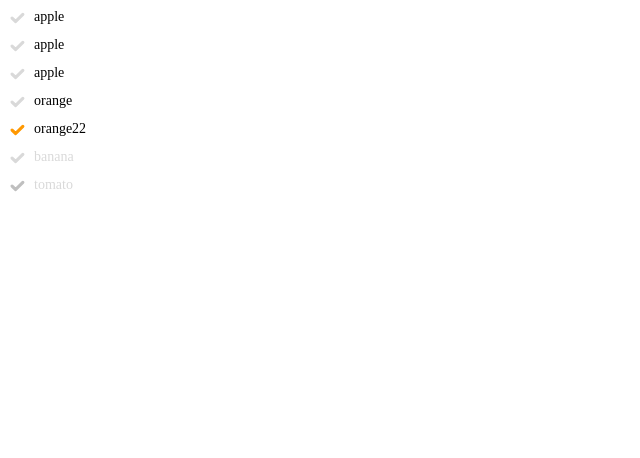
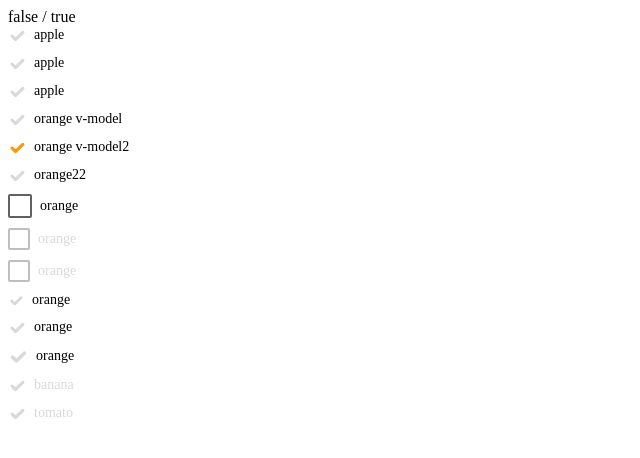
Before and after one commit to katanazero86/edge-checkbox-next, a Vue app: page / in a window 1280 px wide. Shown: the top 458 px of the page, without its empty margins (0-640 px from the left). Built offline with nearby package versions, Linux system fonts and the light colour scheme.

Commit message:
[체크박스 컴포넌트] npm repository 에 출시할.. 컴포넌트 제작중..

```diff
--- a/src/App.vue
+++ b/src/App.vue
@@ -1,22 +1,38 @@
 <script setup lang="ts">
     // This starter template is using Vue 3 <script setup> SFCs
     // Check out https://v3.vuejs.org/api/sfc-script-setup.html#sfc-script-setup
+    import {ref} from 'vue';
     import EdgeCheckbox from './components/EdgeCheckbox/EdgeCheckbox.vue';
 
     const handleChange = (checked: boolean) => {
-        console.log(checked)
+        console.log(checked);
+        console.log('v-model', isChecked.value);
     }
+
+    const isChecked = ref(false);
+    const isChecked2 = ref(true);
+
+
 
 </script>
 
 <template>
+  {{isChecked}} / {{isChecked2}}
   <EdgeCheckbox option="apple" color="primary" @change="handleChange"/>
   <EdgeCheckbox option="apple" color="secondary" @change="handleChange"/>
   <EdgeCheckbox option="apple" color="red" @change="handleChange"/>
 
-  <EdgeCheckbox option="orange" color="orange" @change="handleChange"/>
+  <EdgeCheckbox option="orange v-model" color="orange" v-model:modelChecked="isChecked"/>
+  <EdgeCheckbox option="orange v-model2" color="orange" v-model:modelChecked="isChecked2"/>
+  <EdgeCheckbox option="orange22" color="orange" checked @change="handleChange"/>
 
-  <EdgeCheckbox option="orange22" color="orange" checked @change="handleChange"/>
+  <EdgeCheckbox option="orange" color="orange" @change="handleChange" border size="lg"/>
+  <EdgeCheckbox option="orange" color="orange" @change="handleChange" border disabled/>
+  <EdgeCheckbox option="orange" color="orange" @change="handleChange" border disabled checked/>
+
+  <EdgeCheckbox option="orange" color="red" @change="handleChange" size="sm"/>
+  <EdgeCheckbox option="orange" color="orange" @change="handleChange" size="md"/>
+  <EdgeCheckbox option="orange" color="orange" @change="handleChange" size="lg"/>
 
   <EdgeCheckbox option="banana" disabled/>
   <EdgeCheckbox option="tomato" disabled checked/>
--- a/src/components/EdgeCheckbox/EdgeCheckbox.vue
+++ b/src/components/EdgeCheckbox/EdgeCheckbox.vue
@@ -1,9 +1,14 @@
 <template>
-  <div class="edge-checkbox" :class="[disabled && 'edge-checkbox--disabled']">
+  <div class="edge-checkbox" :class="[disabled && 'edge-checkbox--disabled', border && 'edge-checkbox--border']">
     <label class="edge-checkbox__label label" @change="handleCheckboxChange">
-      <input type="checkbox" :name="name" :id="id" :disabled="disabled" :value="value" :checked="checked">
-      <Check class="checkbox--unchecked" :color="checkboxColor.unchecked" :disabled="disabled"/>
-      <Check class="checkbox--checked" :color="checkboxColor.checked" :disabled="disabled"/>
+      <input type="checkbox" :name="name" :id="id" :disabled="disabled" :value="value" :checked="modelChecked">
+      <Check class="checkbox--unchecked" :width="checkboxSize.width" :height="checkboxSize.height"
+             :color="checkboxColor.unchecked"
+             :style="[(border && disabled) && {borderColor : '#bfbfbf'}]" :disabled="disabled"/>
+      <Check class="checkbox--checked" :width="checkboxSize.width" :height="checkboxSize.height"
+             :color="checkboxColor.checked"
+             :style="[border && checkboxBorder]"
+             :disabled="disabled"/>
       <span class="label__option">{{option}}</span>
     </label>
   </div>
@@ -35,7 +40,6 @@
             unchecked: '#d9d9d9',
             checked: '#bfbfbf',
         }
-
     }
 
     const props = defineProps({
@@ -43,19 +47,21 @@
         id: {type: String, default: ''},
         disabled: {type: Boolean, default: false},
         value: {type: [String, Number], default: ''},
-        checked: {type: Boolean, default: false},
+        // checked: {type: Boolean, default: false},
         width: {type: Number, default: 16},
         height: {type: Number, default: 16},
         color: {type: String, default: 'primary'},
         option: {type: String, default: ''},
+        border: {type: Boolean, default: false},
+        size: {type: String, default: 'md'},
+        modelChecked: {type: [Boolean, Array], default: false},
     });
 
-    const emit = defineEmits(['change']);
+    const emit = defineEmits(['change', 'update:modelChecked']);
 
     const checkboxColor = computed(() => {
         if (typeof props.color !== 'string') return colorScheme.primary;
         if (props.disabled) return colorScheme.disabled;
-
         switch (props.color) {
             case 'primary' :
                 return colorScheme.primary;
@@ -68,12 +74,66 @@
             default:
                 return colorScheme.primary;
         }
+    });
+
+    const checkboxBorder = computed(() => {
+        if (typeof props.color !== 'string') return {
+            backgroundColor: colorScheme.primary.checked,
+            borderColor: colorScheme.primary.checked
+        };
+        if (props.disabled) return {
+            backgroundColor: colorScheme.disabled.checked,
+            borderColor: colorScheme.disabled.checked
+        };
+        switch (props.color) {
+            case 'primary' :
+                return {backgroundColor: colorScheme.primary.checked, borderColor: colorScheme.primary.checked};
+            case 'secondary' :
+                return {backgroundColor: colorScheme.secondary.checked, borderColor: colorScheme.secondary.checked};
+            case 'red' :
+                return {backgroundColor: colorScheme.red.checked, borderColor: colorScheme.red.checked};
+            case 'orange' :
+                return {backgroundColor: colorScheme.orange.checked, borderColor: colorScheme.orange.checked};
+            default:
+                return {backgroundColor: colorScheme.primary.checked, borderColor: colorScheme.primary.checked};
+        }
+    });
+
+    const checkboxSize = computed(() => {
+        if (typeof props.size !== 'string') return {
+            width: 18,
+            height: 18
+        };
+
+        switch (props.size) {
+            case 'sm' :
+                return {
+                    width: 16,
+                    height: 16
+                };
+            case 'md' :
+                return {
+                    width: 18,
+                    height: 18
+                };
+            case 'lg' :
+                return {
+                    width: 20,
+                    height: 20
+                };
+            default:
+                return {
+                    width: 18,
+                    height: 18
+                };
+        }
 
     });
 
     const handleCheckboxChange = (e: Event) => {
         e.stopPropagation();
-        emit('change', e.target.checked);
+        // emit('change', e.target.checked);
+        emit('update:modelChecked', e.target.checked);
     }
 
 </script>
@@ -99,7 +159,7 @@
 
       input[type="checkbox"]:checked ~ .checkbox--checked {
         display: inline-block;
-        animation: fade-in 0.15s linear;
+        animation: fade-in 0.2s linear;
       }
 
       input[type="checkbox"]:checked ~ .checkbox--unchecked {
@@ -126,7 +186,6 @@
 
 
     &--disabled {
-
       .edge-checkbox__label {
         cursor: not-allowed;
       }
@@ -134,6 +193,22 @@
       .label {
         &__option {
           color: #d9d9d9;
+        }
+      }
+    }
+
+    &--border {
+      .edge-checkbox__label {
+        .checkbox--checked {
+          border: 2px solid;
+          border-radius: 2px;
+          color: white !important;
+        }
+
+        .checkbox--unchecked {
+          border: 2px solid #616161;
+          border-radius: 2px;
+          color: white !important;
         }
       }
     }
--- a/src/components/Icons/Check.vue
+++ b/src/components/Icons/Check.vue
@@ -15,7 +15,9 @@
         color: {type: String, default: '#e6e6e6'},
         option: {type: String, default: ''},
         disabled: {type: Boolean, default: false},
-    })
+    });
+
+    console.log(props);
 </script>
 
 <style lang="scss" scoped>
```
